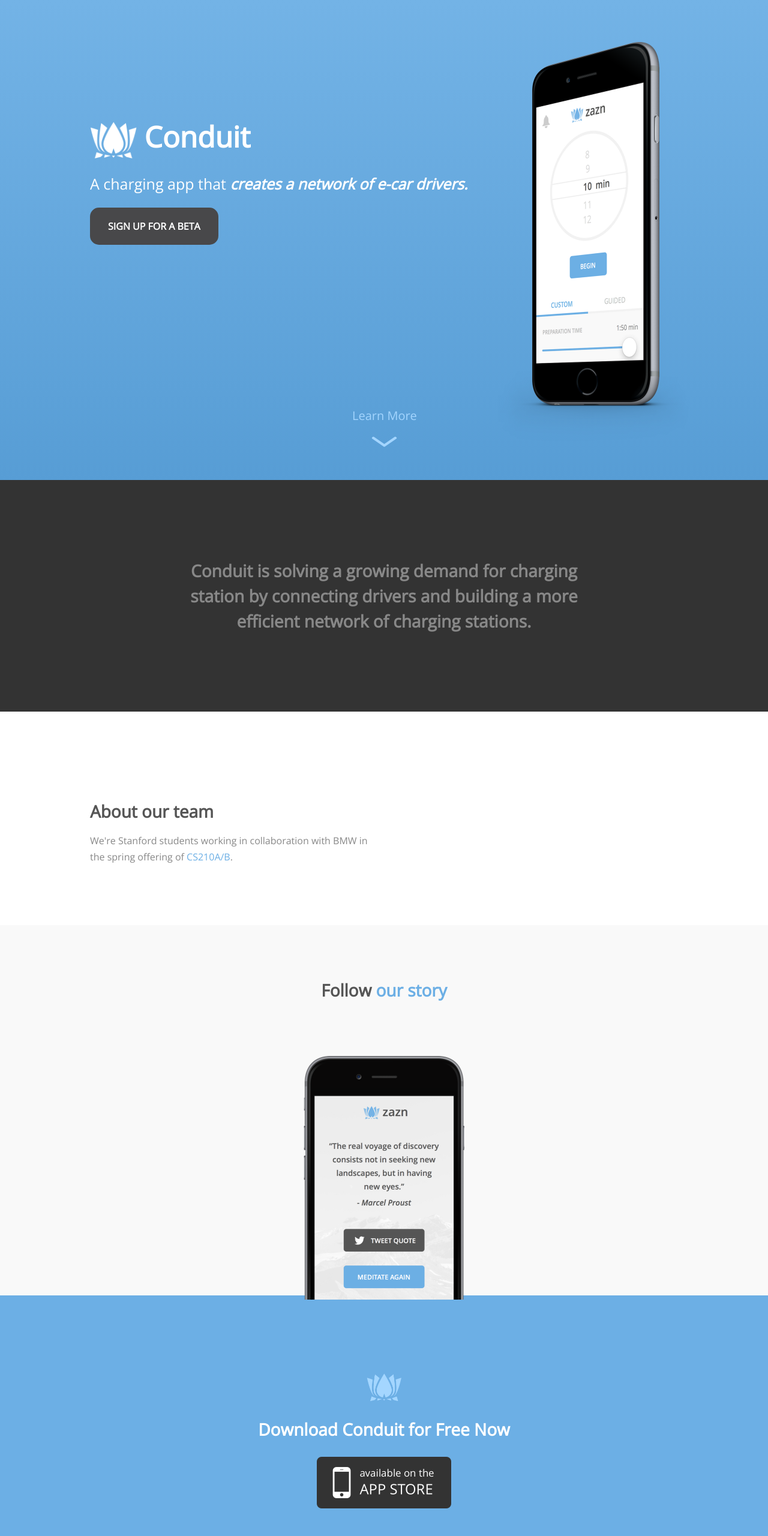
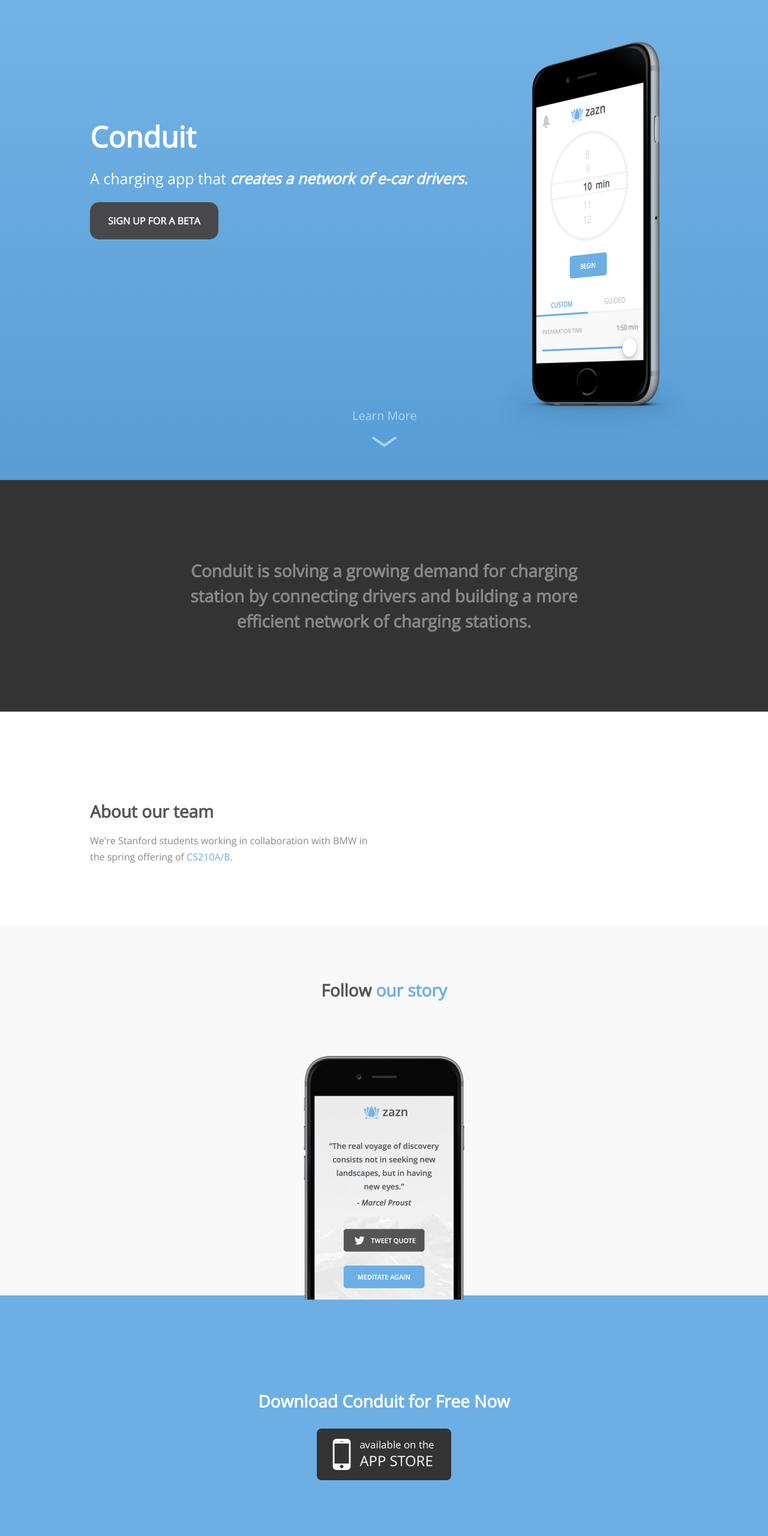
Before and after one commit to skleung/conduit-web, a plain HTML site: page index.html in a window 1280 px wide. Shown: the top 2560 px of the page at 60% size. Drawn offline with nearby package versions, Linux system fonts and the light colour scheme.

Commit message:
removed other logos

```diff
--- a/index.html
+++ b/index.html
@@ -2,17 +2,17 @@
 <!-- saved from url=(0019)http://www.zazn.io/ -->
 <html lang="en" class="wf-opensans-i6-active wf-opensans-n4-active wf-opensans-n6-active wf-opensans-n7-active wf-active"><head><meta http-equiv="Content-Type" content="text/html; charset=UTF-8">
 	<meta charset="UTF-8">
-	<title>Zazn Meditation App</title>
+	<title>conduit</title>
 
 	<meta name="title" content="Zazn Meditation App">
 	<meta name="description" content="">
 	<meta name="keywords" content="Zazn Meditation App, meditation app, ios">
 
-	<meta property="og:url" content="http://www.zazn.io">
-	<meta property="og:title" content="Zazn Meditation App">
+	<meta property="og:url" content="http://conduitapp.me">
+	<meta property="og:title" content="Conduit">
 	<meta property="og:type" content="website">
 	<meta property="og:image" content="img/fbPostIcon.jpg">
-	<meta property="og:site_name" content="zazn.io">
+	<meta property="og:site_name" content="conduit app">
 	<meta property="og:description" content="">
 	<meta name="viewport" content="initial-scale=1,minimum-scale=1,width=device-width">
 
@@ -65,7 +65,7 @@
 					<div class="grid wrap gm">
 						<div class="unit w-2-3">
 							<div class="gl">
-							<h1 class="h1 fsxl white bold"><img class="mainLogo" src="./index_files/logo@2x.png" height="61px" width="78px"> Conduit </h1>
+							<h1 class="h1 fsxl white bold">Conduit </h1>
 							<h2 class="fsm semibold white gsm">A charging app that <span id="changeText" class="italic bold" style="display: inline;">connects drivers.</span></h2>
 							<div class="pts col-md-5">
 								<a class="button" href="https://teamconduit.typeform.com/to/o39LGW">Sign up for a Beta</a>
@@ -159,7 +159,6 @@
 		<section id="CTA" class="gl">
 		<div class="grid wrap">
 			<div class="unit w-1 center centerText">
-				<img src="./index_files/blueLogo@2x.png" height="47px" width="58px">
 				<h2 class="fsl gsm white">Download Conduit for Free Now</h2>
 				<a href="https://itunes.apple.com/us/app/zazn-meditation/id930349241?mt=8"><img src="./index_files/appStore@2x.png" height="86px" width="224px"></a>
 			</div>
```
